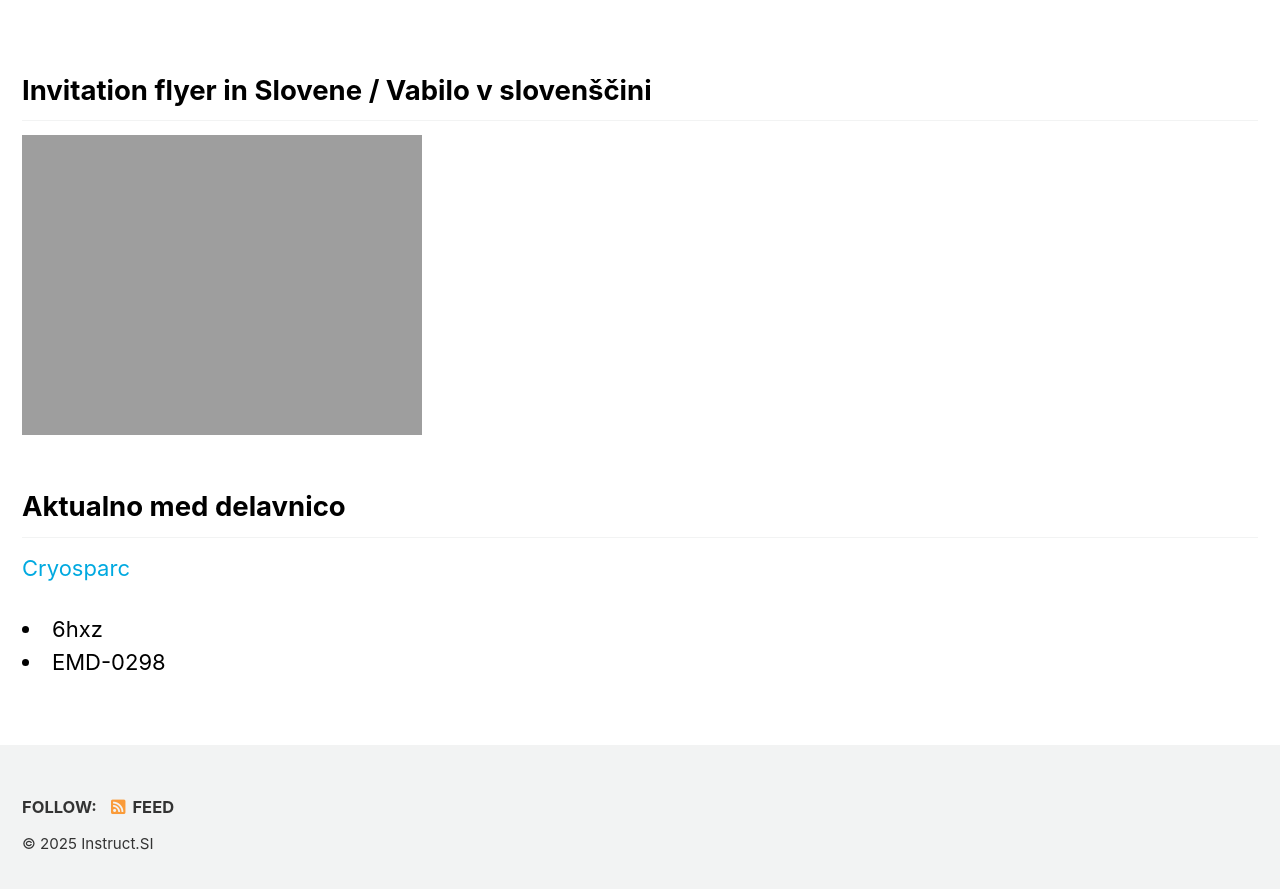
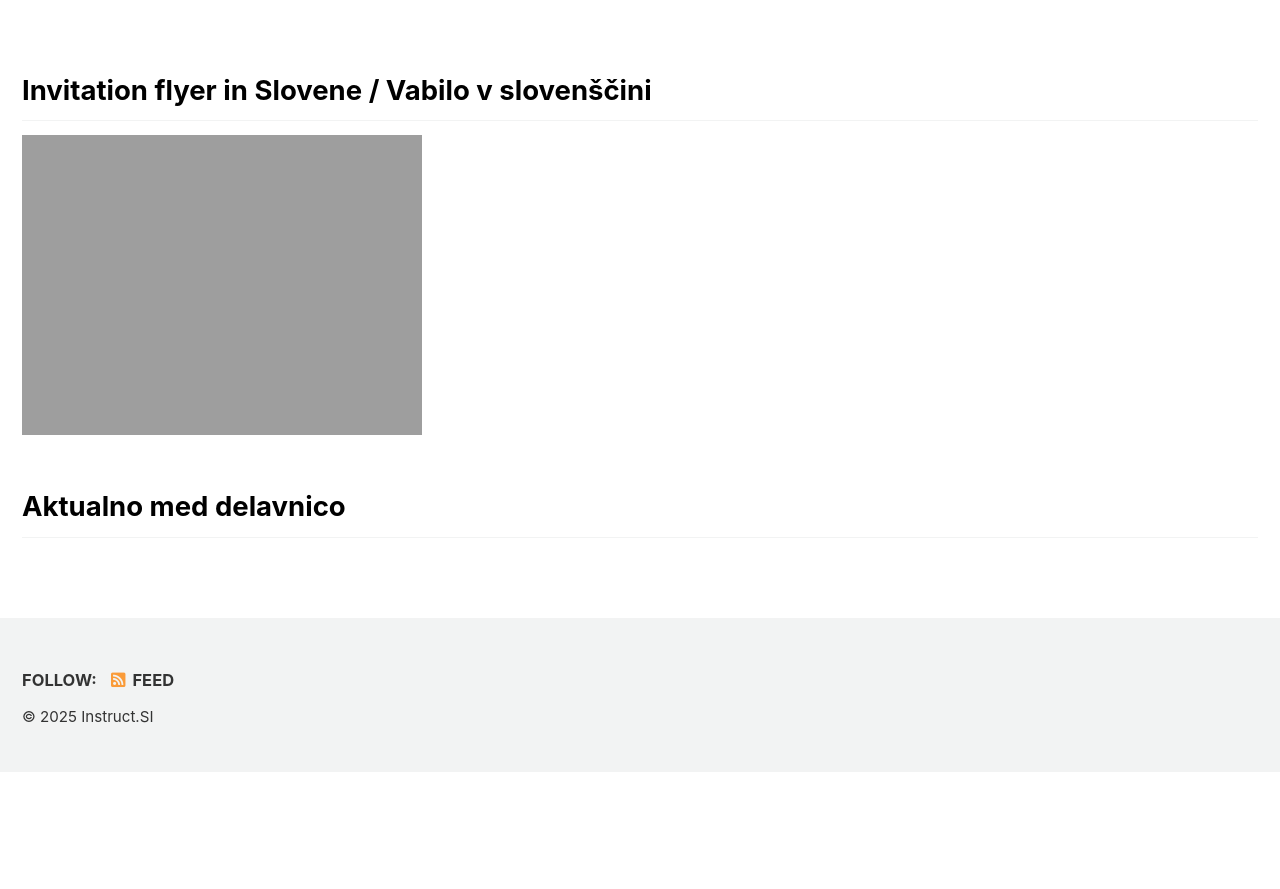
Before and after one commit to InstructSI/instructsi.github.io, a Jekyll site: the page built from _pages/spa2025.md, in a window 1280 px wide and 900 px high, scrolled down 3666 px. Shown: the top 889 px of the window. Built offline with Jekyll 4.4.1, drawn with Linux system fonts in a browser that asks for light colours; cached includes are drawn as plain includes; after the commit the page ends 4438 px from its top, so only the background shows below that.

Commit message:
Workshop

```diff
--- a/_pages/spa2025.md
+++ b/_pages/spa2025.md
@@ -83,8 +83,3 @@ Please register here: Registration closed <br>
 ![Instruct.SI SPA 2025 Slovene invitation]({{ site.url }}{{ site.baseurl }}/assets/images/spa2025/SPA2025_SI_v2.png)
 
 ## Aktualno med delavnico
-[Cryosparc](http://ki-login.vega.izum.si:39000)
-
-<li>6hxz
-
-<li>EMD-0298
```
